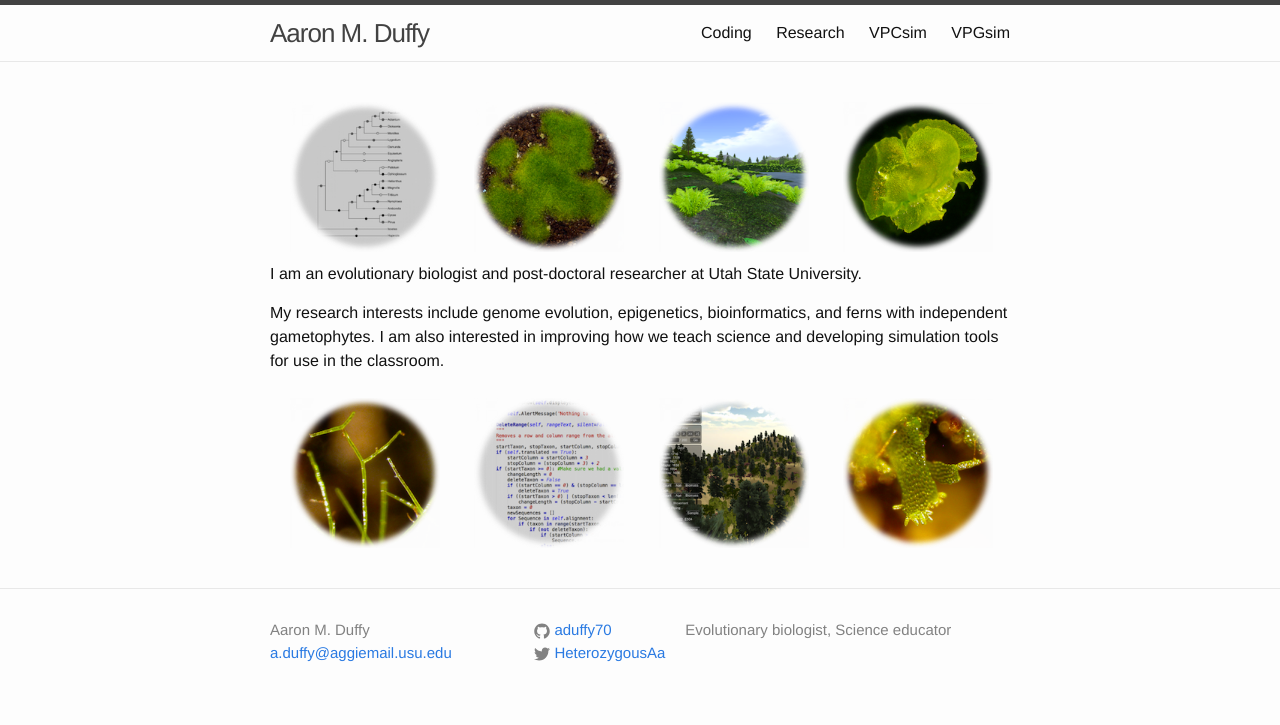
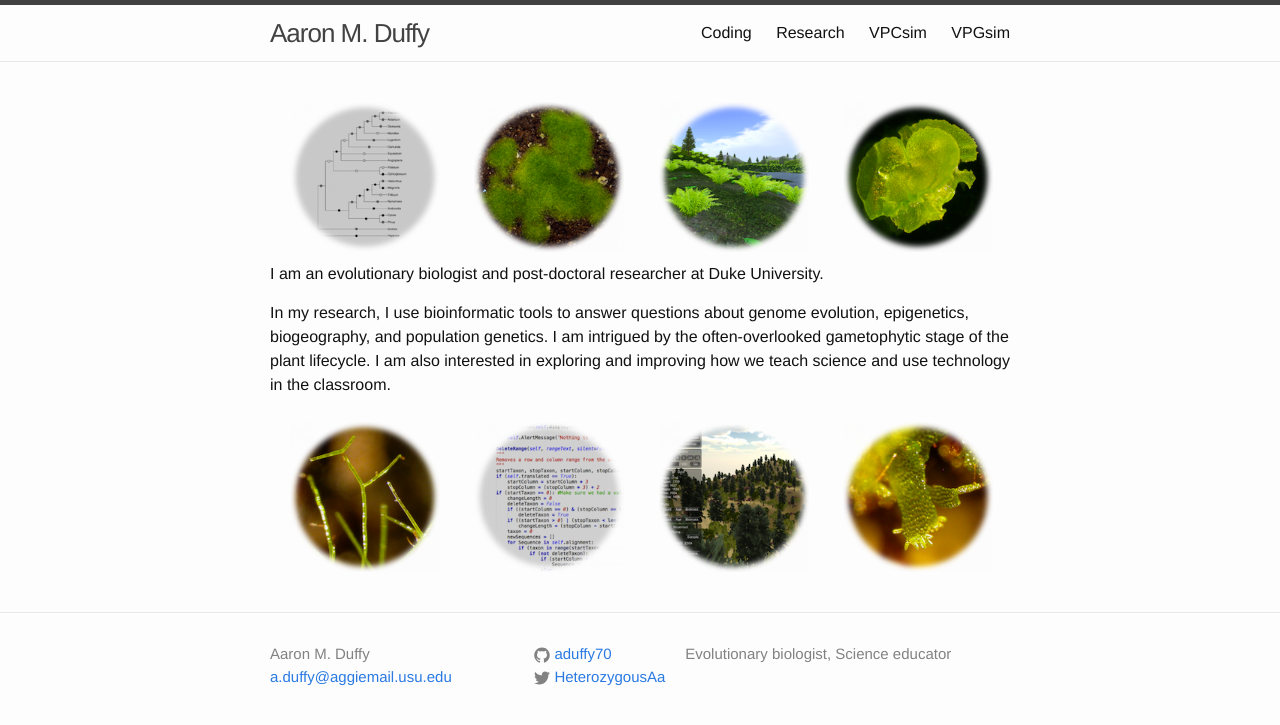
Before and after one commit to aduffy70/aduffy70.github.io, a Jekyll site: the page built from index.md, in a window 1280 px wide. Shown: the top 725 px of the page. Built offline with Jekyll 4.4.1, drawn with Linux system fonts in a browser that asks for light colours.

Commit message:
Updated to reflect new position.

```diff
--- a/index.md
+++ b/index.md
@@ -9,8 +9,8 @@ layout: default
   <img src="images/Fern_Reproduction.png" width="150" height="150" alt="Fern Reproduction" />
 </div>
 <div id="hometext">
-  <p>I am an evolutionary biologist and post-doctoral researcher at Utah State University.</p>
-  <p>My research interests include genome evolution, epigenetics, bioinformatics, and ferns with independent gametophytes.  I am also interested in improving how we teach science and developing simulation tools for use in the classroom.</p>
+  <p>I am an evolutionary biologist and post-doctoral researcher at Duke University.</p>
+  <p>In my research, I use bioinformatic tools to answer questions about genome evolution, epigenetics, biogeography, and population genetics. I am intrigued by the often-overlooked gametophytic stage of the plant lifecycle. I am also interested in exploring and improving how we teach science and use technology in the classroom.</p>
 </div>
 <div id="homeimages">
   <img src="images/Trichomanes_intricatum.png" width="150" height="150" alt="Trichomanes intricatum, Crepidomanes intricatum" />
```
